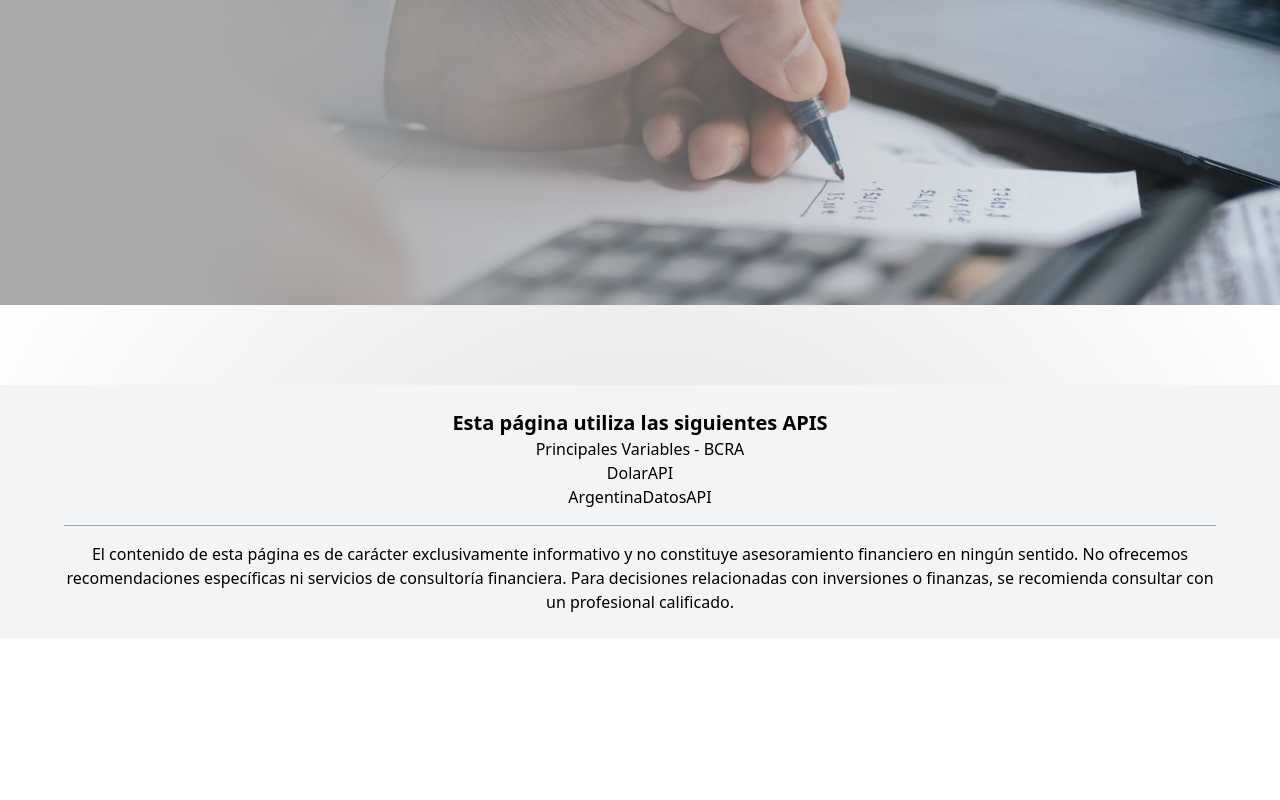
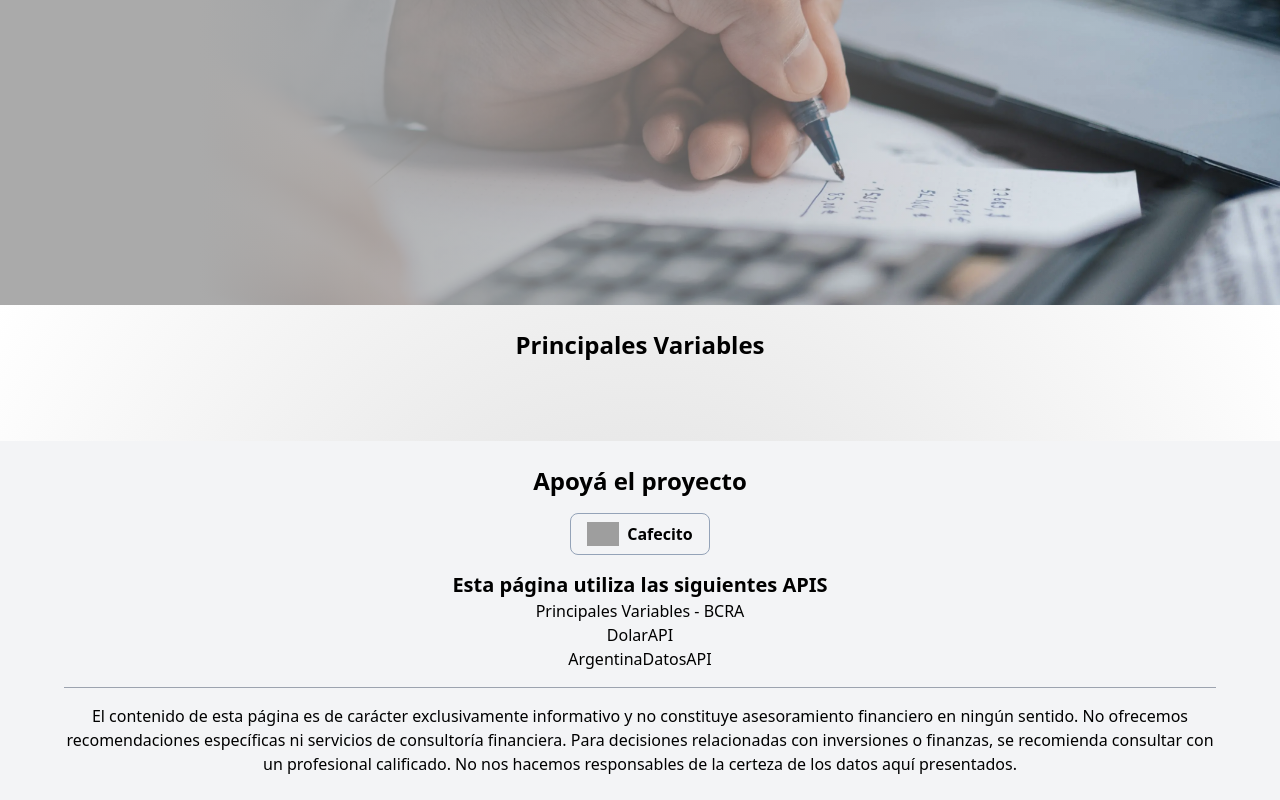
Before and after one commit to Luca-Tittarelli/infopeso, a React (Vite) app: page / in a window 1280 px wide. Shown: the part 495-1295 px from the top of the page. Before the commit the page ends 1133 px from the top, so only its background shows below. Built offline with nearby package versions, Linux system fonts and the light colour scheme; grey boxes are pictures that could not be loaded.

Commit message:
Add cafecito button

```diff
--- a/src/components/Footer.jsx
+++ b/src/components/Footer.jsx
@@ -1,12 +1,25 @@
 export function Footer(){
     return(
         <footer className="mt-20 py-6 dark:text-slate-300 bg-gray-100 dark:bg-slate-950 text-center shadow-sm sm:px-16">
+            <h3 className="text-2xl font-semibold text-center">Apoyá el proyecto</h3>
+            <a href="https://cafecito.app/ucode-wd" target="_blank" rel="noopener noreferrer"
+                className="inline-flex items-center px-4 py-2 border-slate-400 border-[1px] text-black dark:text-slate-300 rounded-lg font-bold no-underline my-4">
+                    <img src="https://cdn.cafecito.app/imgs/cafecito_logo.svg" alt="Cafecito" className="h-6 mr-2" />
+                    Cafecito
+            </a>
+
             <h5 className="text-xl font-semibold">Esta página utiliza las siguientes APIS</h5>
-            <h6><a href="">Principales Variables - BCRA</a></h6>
-            <h6><a href="">DolarAPI</a></h6>
-            <h6><a href="">ArgentinaDatosAPI</a></h6>
+            <h6><a href="https://bcra.gob.ar/Catalogo/apis.asp?fileName=principales-variables-v2&sectionName=Estad%EDsticas">
+                Principales Variables - BCRA
+            </a></h6>
+            <h6><a href="https://dolarapi.com/">
+                DolarAPI
+            </a></h6>
+            <h6><a href="https://argentinadatos.com/">
+                ArgentinaDatosAPI
+            </a></h6>
             <hr className="h-[1px] border-none bg-gray-400 dark:bg-slate-600 w-[full] m-auto my-4"/>
-            <h6>El contenido de esta página es de carácter exclusivamente informativo y no constituye asesoramiento financiero en ningún sentido. No ofrecemos recomendaciones específicas ni servicios de consultoría financiera. Para decisiones relacionadas con inversiones o finanzas, se recomienda consultar con un profesional calificado. </h6>
+            <h6>El contenido de esta página es de carácter exclusivamente informativo y no constituye asesoramiento financiero en ningún sentido. No ofrecemos recomendaciones específicas ni servicios de consultoría financiera. Para decisiones relacionadas con inversiones o finanzas, se recomienda consultar con un profesional calificado. No nos hacemos responsables de la certeza de los datos aquí presentados.</h6>
         </footer>
     )
 }
--- a/src/components/Header.jsx
+++ b/src/components/Header.jsx
@@ -40,10 +40,10 @@ export default function Header() {
                 <img src="" alt="" className="h-[80%]" id="logo" style={{filter: `drop-shadow(5px 5px 10px ${shadow}`}}/>
             </div>
             <nav className={`max-sm:h-[200px] max-sm:w-screen flex max-sm:items-center justify-center sm:translate-y-0 ${responsiveStyles} transition-transform duration-300 max-sm:bg-gray-100 max-sm:dark:bg-slate-800 -z-10`}>
-                <ul className="flex flex-col sm:flex-row basis-0 grow sm:text-base max-sm:items-center max-sm:justify-between [&>li>a]:hover:text-gray-700 [&>li>a]:hover:dark:text-slate-200 [&>li]:text-lg max-sm:[&>li]:p-2 max-sm:py-3 [&>li]:px-4 [&>li]:font-semibold max-sm:[&>li]:text-xl text-center h-full w-full">
-                    <li><a href="/">Inicio</a></li>
-                    <li><a href="/Economia">Economía</a></li>
-                    <li><a href="/Cambios">Tipo de cambios</a></li>
+                <ul className="flex flex-col sm:flex-row basis-0 grow sm:text-base max-sm:items-center max-sm:justify-between [&>li]:text-lg max-sm:[&>li]:p-2 max-sm:py-3 [&>li]:px-4 [&>li]:font-semibold max-sm:[&>li]:text-xl text-center h-full w-full">
+                    <li><a href="/" className="hover:dark:text-slate-200 hover:text-gray-700">Inicio</a></li>
+                    <li><a href="/Economia" className="hover:dark:text-slate-200 hover:text-gray-700">Economía</a></li>
+                    <li><a href="/Cambios" className="hover:dark:text-slate-200 hover:text-gray-700">Tipo de cambios</a></li>
                 </ul>
             </nav>
             <div className="flex basis-0 grow justify-end max-sm:absolute right-1">
--- a/src/components/macro/MacroInfoCard.jsx
+++ b/src/components/macro/MacroInfoCard.jsx
@@ -114,7 +114,10 @@ export function MacroCard({ titulo, valor, desc, fecha, id, chart: { duration, t
                 </h3>
                 <p className="text-sm dark:text-slate-400 text-gray-600 mb-6 truncate first-letter:uppercase">{desc}</p>
             </div>
-            <span className="text-sm dark:text-slate-400 text-gray-500 ">{fecha}</span>
+            <div className="flex justify-between">
+                <span className="text-sm dark:text-slate-400 text-gray-500 ">{fecha}</span>
+                <span className="text-sm dark:text-slate-400 text-gray-500 ">Fuente: {id === 44 ? "ArgentinaDatosAPI" : "BCRA"}</span>
+            </div>
         </article>
     );
 }
--- a/src/input.css
+++ b/src/input.css
@@ -6,6 +6,6 @@
   src: url(../public/inter.woff2);
 }
 :root {
-  --color-toggle-light: yellow;
+  --color-toggle-light: rgb(255, 217, 0);
   --color-toggle-dark: bisque;
 }
--- a/src/pages/Index.jsx
+++ b/src/pages/Index.jsx
@@ -1,10 +1,22 @@
 import { useEffect, useState } from "react";
 import { getInitialTheme } from "../utils/functions";
+import { fetchData } from "../utils/Fetch";
+import { dolarAPI, RiesgoPaisAPI } from "../apis";
 
 export default function Index() {
     const [gradient, setGradient] = useState('#aaa'); // Valor inicial
     const [view, setView] = useState('desktop');
     const [theme, setTheme] = useState('light');
+    const [data, setData] = useState([])
+    const [dataStatus, setDataStatus] = useState("loading")
+
+    useEffect(()=>{
+        const fetching = async()=>{
+            const dolares = await fetchData(dolarAPI)
+            const rp = await fetchData(RiesgoPaisAPI)
+
+        }
+    },[])
 
     const handleResize = () => {
         if (window.innerWidth < 648) {
@@ -48,7 +60,6 @@ export default function Index() {
                         </h2>
                     </div>
                 </div>
-
                 <style jsx>{`
                     @keyframes typing {
                         from { width: 0; }
@@ -73,6 +84,9 @@ export default function Index() {
                     }
                 `}</style>
             </section>
+            <section className="pt-6">
+                <h3 className="text-2xl font-semibold text-center m-auto dark:text-slate-200">Principales Variables</h3>
+            </section>
         </main>
     );
 }
--- a/src/pages/Macro.jsx
+++ b/src/pages/Macro.jsx
@@ -71,11 +71,11 @@ export default function Macro() {
             {status === 'error' && <ErrorComponent message={"Error al obtener la información"} />}
             {status === 'success' && response && (
                 <div>
-                    <MacroSection title={"Inflación"} data={filter(categories.inflacion)} chart={{type: "bars", duration:"year"}}/>
                     <MacroSection title={"BCRA"} data={filter(categories.bcra)} chart={{type: "line", duration:"month"}}/>
                     <MacroSection title={"Base Monetaria y circulación"} data={filter(categories.baseMonetaria)} chart={{type: "line", duration:"month"}}/>
+                    <MacroSection title={"Inflación"} data={filter(categories.inflacion)} chart={{type: "bars", duration:"year"}}/>
+                    <MacroSection title={"Tasas de interés"} data={filter(categories.tasas)} chart={{type: "line", duration:"month"}}/>
                     <MacroSection title={"Unidades Financieras"} data={filter(categories.unidadesFinancieras)} chart={{type: "line", duration:"month"}}/>
-                    <MacroSection title={"Tasas de interés"} data={filter(categories.tasas)} chart={{type: "line", duration:"month"}}/>
                     <MacroSection title={"Otros"} data={notIncludes} chart={{type: "line", duration:"month"}}/>
                 </div>
             )}
```
